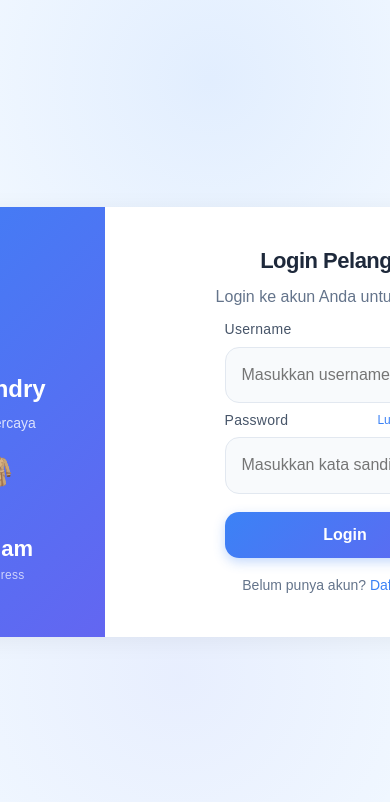
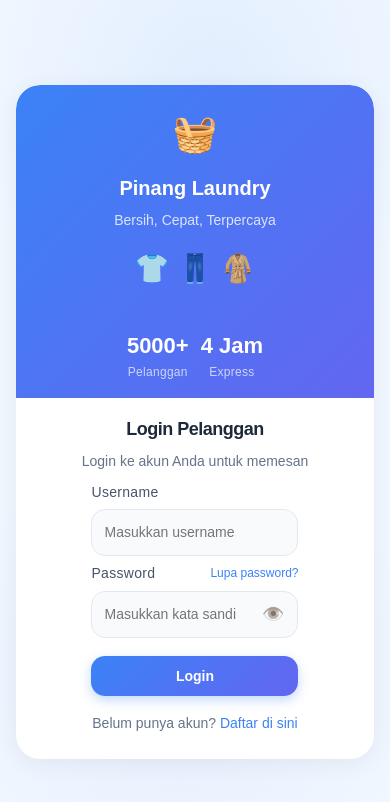
Before and after one commit to novacida00-create/pinang-laundry-frontend, a React (Vite) app: page /customer/login in a window 390 px wide. Shown: the top 802 px of the page. Built offline with nearby package versions, Linux system fonts and the light colour scheme.

Commit message:
Update fitur

```diff
--- a/src/pages/auth/CustomerLoginPage.jsx
+++ b/src/pages/auth/CustomerLoginPage.jsx
@@ -82,7 +82,7 @@ export default function CustomerLoginPage() {
   };
 
   return (
-    <div style={styles.container}>
+    <div className="clp-wrap" style={styles.container}>
       <div style={styles.leftBg}></div>
       <div style={styles.rightBg}></div>
       <div style={styles.card}>
--- a/src/pages/customer/CustomerDashboard.jsx
+++ b/src/pages/customer/CustomerDashboard.jsx
@@ -1057,10 +1057,10 @@ const styles = {
   submitBtn: { flex: 1, padding: 14, borderRadius: 14, border: "none", background: "linear-gradient(135deg, #3b82f6, #6366f1)", color: "white", cursor: "pointer", fontSize: 16, fontWeight: 700, boxShadow: "0 4px 12px rgba(59,130,246,0.3)" },
 
   orderModalOverlay: { position: "fixed", top: 0, left: 0, right: 0, bottom: 0, background: "rgba(15,23,42,0.6)", backdropFilter: "blur(4px)", display: "flex", justifyContent: "center", alignItems: "center", zIndex: 1000 },
-  orderModal: { background: "#fff", borderRadius: 20, width: 520, maxHeight: "90vh", overflowY: "auto", boxShadow: "0 25px 50px rgba(0,0,0,0.25)", display: "flex", flexDirection: "column" },
+  orderModal: { background: "#fff", borderRadius: 20, width: 520, maxHeight: "90vh", boxShadow: "0 25px 50px rgba(0,0,0,0.25)", display: "flex", flexDirection: "column" },
   orderModalHeader: { display: "flex", justifyContent: "space-between", alignItems: "center", padding: "18px 24px", borderBottom: "1px solid #e2e8f0", fontSize: 18, fontWeight: 700, color: "#1e293b" },
   orderModalClose: { width: 32, height: 32, borderRadius: "50%", border: "none", background: "#f1f5f9", cursor: "pointer", fontSize: 16, display: "flex", alignItems: "center", justifyContent: "center", color: "#64748b" },
-  orderModalBody: { padding: "20px 24px", display: "flex", flexDirection: "column", gap: 16 },
+  orderModalBody: { padding: "20px 24px", display: "flex", flexDirection: "column", gap: 16, overflowY: "auto", flex: 1 },
   infoHarga: { textAlign: "center", fontSize: 15, color: "#64748b", padding: "10px 16px", background: "#f0f7ff", borderRadius: 10, fontWeight: 600 },
   sectionLabel: { fontSize: 13, fontWeight: 700, color: "#3b82f6", letterSpacing: "0.5px" },
   fieldBox: { background: "#f8fafc", borderRadius: 12, padding: 16, display: "flex", flexDirection: "column", gap: 12 },
--- a/src/styles/responsive.css
+++ b/src/styles/responsive.css
@@ -128,3 +128,112 @@
   .modal-content { padding: 20px 16px !important; }
   .mt-l { width: 38px !important; height: 38px !important; font-size: 20px !important; top: 8px !important; left: 8px !important; }
 }
+
+/* === Customer Login Page (clp-wrap) === */
+@media (max-width: 768px) {
+  .clp-wrap > div:nth-child(3) {
+    flex-direction: column !important;
+    width: 92% !important;
+    max-width: 400px !important;
+    border-radius: 24px !important;
+  }
+  .clp-wrap > div:nth-child(3) > div:first-child {
+    width: 100% !important;
+    padding: 28px 20px 20px !important;
+    border-radius: 24px 24px 0 0 !important;
+  }
+  .clp-wrap > div:nth-child(3) > div:first-child > div:first-child {
+    font-size: 44px !important;
+  }
+  .clp-wrap > div:nth-child(3) > div:first-child > div:nth-child(5) {
+    gap: 12px !important;
+  }
+  .clp-wrap > div:nth-child(3) > div:last-child {
+    padding: 24px 20px 28px !important;
+  }
+  .clp-wrap input {
+    font-size: 15px !important;
+    padding: 12px 14px !important;
+  }
+  .clp-wrap button {
+    font-size: 15px !important;
+    padding: 13px !important;
+  }
+  /* register & reset modal */
+  .clp-wrap > div[style*="fixed"] > div {
+    width: 90% !important;
+    max-width: 360px !important;
+    padding: 24px 20px !important;
+    border-radius: 24px !important;
+    margin: 0 auto !important;
+  }
+}
+
+@media (max-width: 480px) {
+  .clp-wrap > div:nth-child(3) > div:first-child {
+    padding: 20px 16px 16px !important;
+  }
+  .clp-wrap > div:nth-child(3) > div:first-child > div:first-child {
+    font-size: 36px !important;
+  }
+  .clp-wrap > div:nth-child(3) > div:first-child h2 {
+    font-size: 20px !important;
+  }
+  .clp-wrap > div:nth-child(3) > div:last-child {
+    padding: 20px 16px 24px !important;
+  }
+  .clp-wrap > div:nth-child(3) > div:last-child h2 {
+    font-size: 18px !important;
+  }
+  .clp-wrap > div:nth-child(3) > div:last-child p {
+    font-size: 14px !important;
+  }
+  .clp-wrap input {
+    font-size: 14px !important;
+    padding: 11px 12px !important;
+  }
+  .clp-wrap button {
+    font-size: 14px !important;
+    padding: 12px !important;
+  }
+}
+
+/* === Customer Dashboard Order Modal === */
+@media (max-width: 768px) {
+  .customer-layout > div[style*="position: fixed"][style*="z-index: 1000"] > div {
+    width: 94% !important;
+    max-width: 460px !important;
+    margin: 0 auto !important;
+  }
+  .customer-layout > div[style*="position: fixed"][style*="z-index: 1000"] > div > div:last-child {
+    padding: 16px !important;
+  }
+  /* fix select dropdown hidden by overflow */
+  .customer-layout > div[style*="position: fixed"] {
+    align-items: flex-start !important;
+    padding-top: 20px !important;
+    overflow-y: auto !important;
+  }
+  .customer-layout > div[style*="position: fixed"] > div {
+    margin-top: auto !important;
+    margin-bottom: auto !important;
+  }
+  .customer-layout select {
+    position: relative !important;
+    z-index: 10 !important;
+  }
+}
+
+@media (max-width: 480px) {
+  .customer-layout > div[style*="position: fixed"] {
+    padding-top: 10px !important;
+  }
+  .customer-layout > div[style*="position: fixed"] > div {
+    width: 96% !important;
+    max-height: 85vh !important;
+  }
+  .customer-layout > div[style*="position: fixed"] > div > div:last-child {
+    padding: 12px !important;
+    gap: 12px !important;
+  }
+}
```
